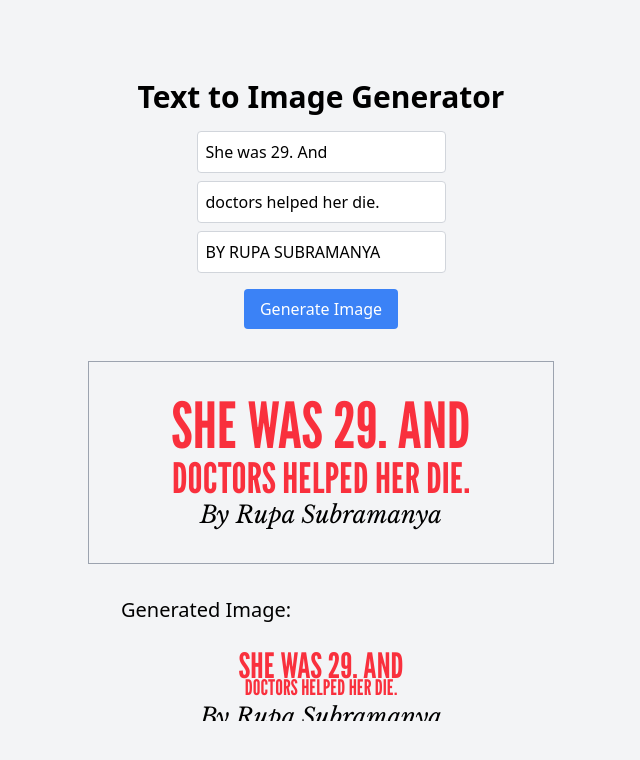
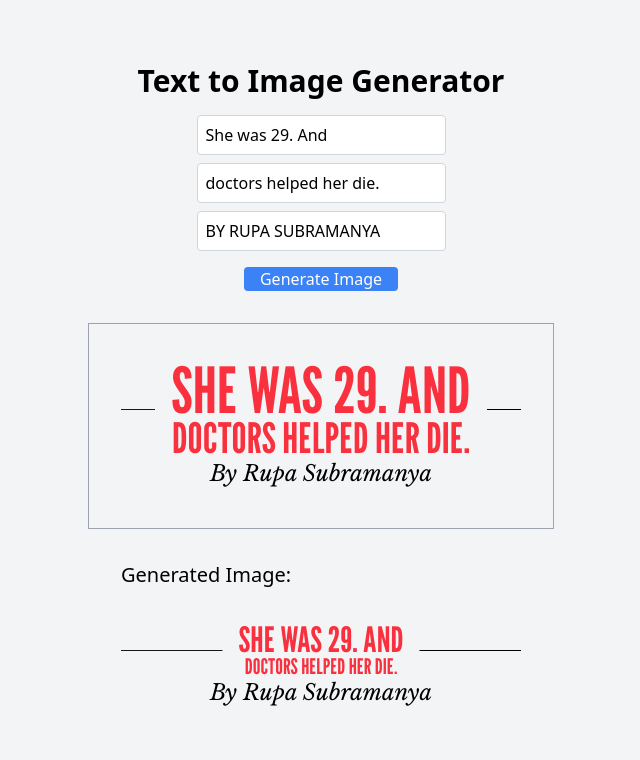
Before and after one commit to tomcheng/text-to-image-app, a React (Create React App) app: page / in a window 1280 px wide. Shown: the top 760 px of the page, without its empty margins (319-959 px from the left). Built offline with nearby package versions, Linux system fonts and the light colour scheme.

Commit message:
Fix line-height

```diff
--- a/src/App.js
+++ b/src/App.js
@@ -1,6 +1,10 @@
 import React, { useEffect, useState, useRef } from "react";
 import html2canvas from "html2canvas";
 import ResizeObserver from "resize-observer-polyfill";
+
+const HEIGHT = 140;
+const WIDTH = 400;
+const CONTENT_WIDTH = 300;
 
 function App() {
   const [title, setTitle] = useState("She was 29. And");
@@ -12,7 +16,9 @@ function App() {
 
   const generateImage = () => {
     const element = document.getElementById("image-container");
-    html2canvas(element, { backgroundColor: null }).then((canvas) => {
+    html2canvas(element, {
+      backgroundColor: null,
+    }).then((canvas) => {
       const imgData = canvas.toDataURL("image/png");
       setImageUrl(imgData);
     });
@@ -20,8 +26,8 @@ function App() {
 
   const adjustFontSize = (ref, text) => {
     if (!ref.current) return;
-    const containerWidth = 300;
-    const maxFontSize = 80; // starting font size
+    const containerWidth = CONTENT_WIDTH;
+    const maxFontSize = 80;
     const minFontSize = 10;
     let fontSize = maxFontSize;
 
@@ -95,9 +101,11 @@ function App() {
       <div className="mt-8 p-8 border border-gray-400">
         <div
           id="image-container"
-          className="text-center bg-transparent"
-          style={{ width: "400px" }}
+          className="flex flex-col justify-center items-stretch text-center bg-transparent"
+          style={{ width: WIDTH, height: HEIGHT }}
         >
+          <div className="flex items-center gap-4">
+            <div className="grow border-b border-black opacity-90" />
             <div className="title-container mx-auto">
               <h1 ref={titleRef} className="title">
                 {title}
@@ -106,7 +114,9 @@ function App() {
                 {title2}
               </h1>
             </div>
-          <h2 className="subtitle text-black text-2xl">{subtitle}</h2>
+            <div className="grow border-b border-black" />
+          </div>
+          <h2 className="subtitle text-black">{subtitle}</h2>
         </div>
       </div>
       {imageUrl && (
--- a/src/index.css
+++ b/src/index.css
@@ -2,6 +2,16 @@
 @tailwind components;
 @tailwind utilities;
 
+body {
+  line-height: 0.5;
+}
+
+.text-container,
+.title,
+.subtitle {
+  margin: 0;
+  padding: 0;
+}
 .title {
   font-family: "League Gothic", sans-serif;
   font-optical-sizing: auto;
@@ -9,11 +19,13 @@
   font-style: normal;
   font-variation-settings: "wdth" 100;
   text-transform: uppercase;
-  line-height: 1;
+  line-height: 0.9;
   color: #f9303d;
 }
 .subtitle {
   font-family: "Libre Baskerville", serif;
   font-weight: 400;
   font-style: italic;
+  font-size: 22px;
+  line-height: 1.5;
 }
```
Lines whose indentation alone changed are shown as unchanged.
